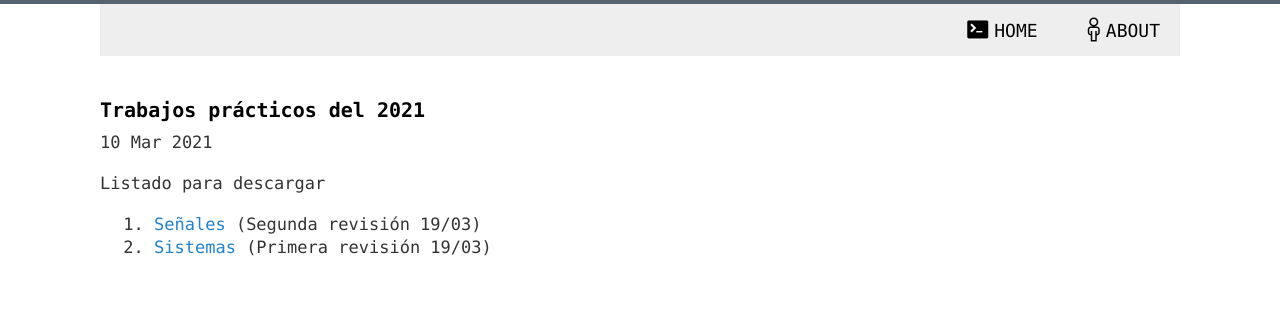
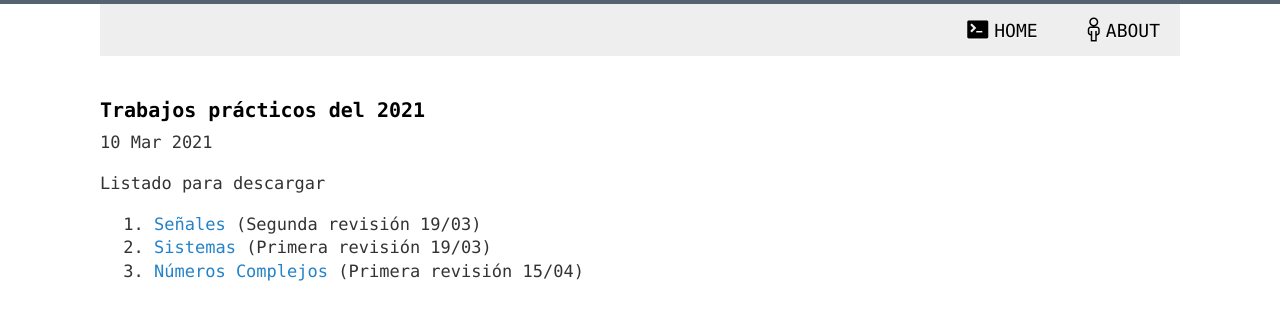
Before and after one commit to 1nv1/UTN-FRN-ASS, a Jekyll site: the page built from _posts/2021-03-10-TPs2021.markdown, in a window 1280 px wide. Shown: the top 320 px of the page. Built offline with Jekyll 4.4.1, drawn with Linux system fonts in a browser that asks for light colours; comment, search, counter and statistics services are not loaded.

Commit message:
Added TP03

```diff
--- a/_posts/2021-03-10-TPs2021.markdown
+++ b/_posts/2021-03-10-TPs2021.markdown
@@ -11,3 +11,4 @@ Listado para descargar
 
 1. <a href="https://drive.google.com/file/d/1TPl5X_-w-ecAp8w4WegbrmNN8b99zp6I/view?usp=sharing" target="_blank">Señales</a> (Segunda revisión 19/03)
 2. <a href="https://drive.google.com/file/d/1kynmUM_9wHDZoa6use1C4pjN-hZPFQQr/view?usp=sharing" target="_blank">Sistemas</a> (Primera revisión 19/03)
+3. <a href="https://drive.google.com/file/d/1OZcyOtFdEZqYI0vCg6rNEQNFkCEvygrG/view?usp=sharing" target="_blank">Números Complejos</a> (Primera revisión 15/04)
```
